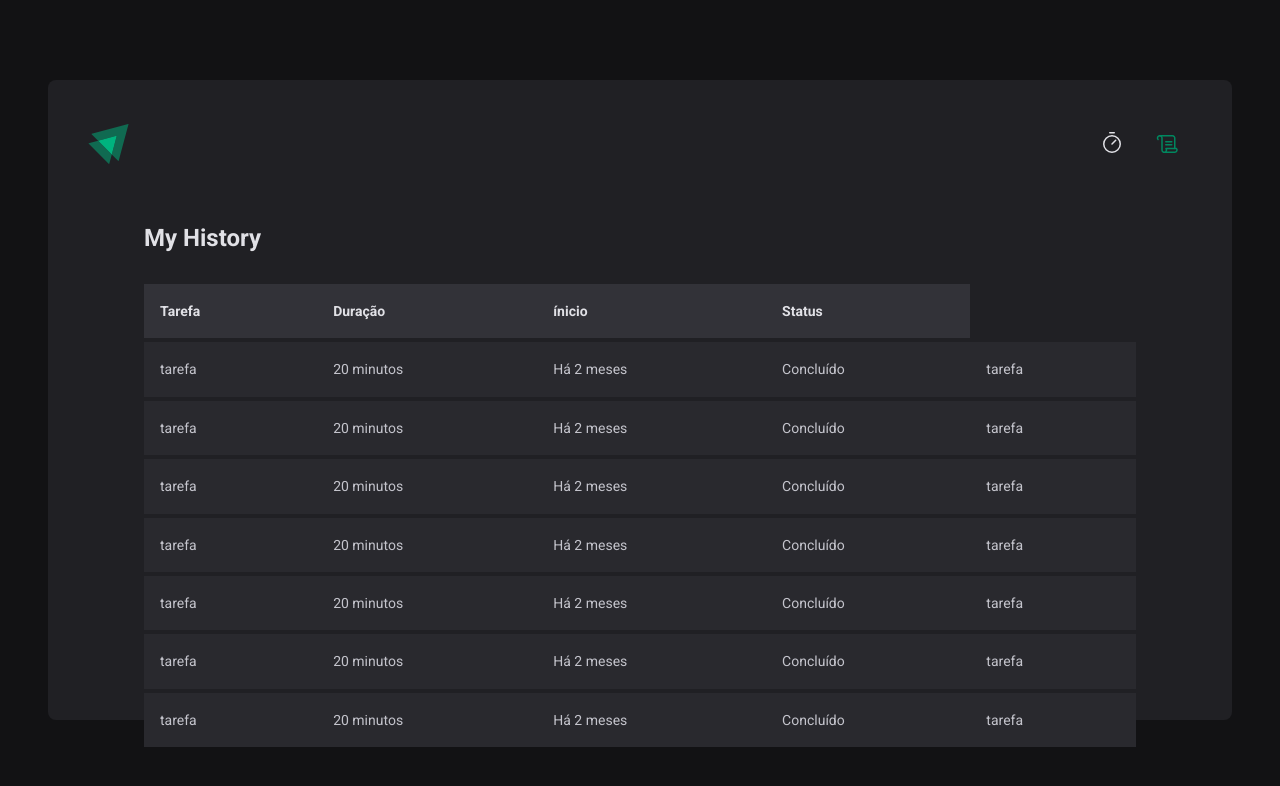
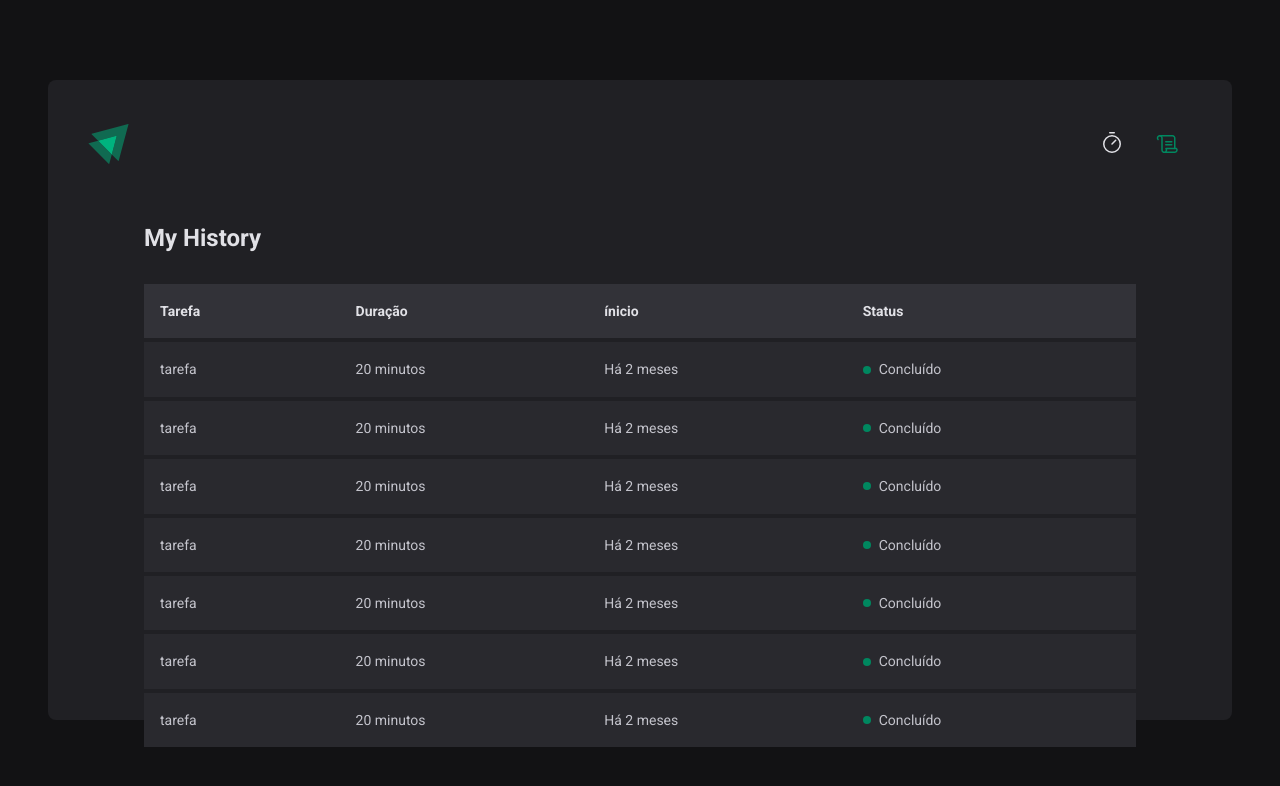
Before and after one commit to ArthurFilho/Pomodoro-Timer, a React (Vite) app: page /history in a window 1280 px wide. Shown: the top 786 px of the page. Built offline with nearby package versions, Linux system fonts and the light colour scheme; a web font is replaced by a local one.

Commit message:
React Hook Form test

```diff
--- a/package.json
+++ b/package.json
@@ -13,6 +13,7 @@
     "phosphor-react": "^1.4.1",
     "react": "^18.2.0",
     "react-dom": "^18.2.0",
+    "react-hook-form": "^7.34.2",
     "react-router-dom": "^6.3.0",
     "styled-components": "^5.3.5"
   },
--- a/src/pages/History/index.tsx
+++ b/src/pages/History/index.tsx
@@ -1,4 +1,4 @@
-import { HistoryContainer, HistoryList } from './style'
+import { HistoryContainer, HistoryList, Status } from './style'
 
 export function History() {
   return (
@@ -18,56 +18,63 @@ export function History() {
               <td>tarefa</td>
               <td>20 minutos</td>
               <td>Há 2 meses</td>
-              <td>Concluído</td>
-              <td>tarefa</td>
+              <td>
+                <Status statusColor="green">Concluído</Status>
+              </td>
             </tr>
 
             <tr>
               <td>tarefa</td>
               <td>20 minutos</td>
               <td>Há 2 meses</td>
-              <td>Concluído</td>
-              <td>tarefa</td>
+              <td>
+                <Status statusColor="green">Concluído</Status>
+              </td>
             </tr>
 
             <tr>
               <td>tarefa</td>
               <td>20 minutos</td>
               <td>Há 2 meses</td>
-              <td>Concluído</td>
-              <td>tarefa</td>
+              <td>
+                <Status statusColor="green">Concluído</Status>
+              </td>
             </tr>
 
             <tr>
               <td>tarefa</td>
               <td>20 minutos</td>
               <td>Há 2 meses</td>
-              <td>Concluído</td>
-              <td>tarefa</td>
+              <td>
+                <Status statusColor="green">Concluído</Status>
+              </td>
             </tr>
 
             <tr>
               <td>tarefa</td>
               <td>20 minutos</td>
               <td>Há 2 meses</td>
-              <td>Concluído</td>
-              <td>tarefa</td>
+              <td>
+                <Status statusColor="green">Concluído</Status>
+              </td>
             </tr>
 
             <tr>
               <td>tarefa</td>
               <td>20 minutos</td>
               <td>Há 2 meses</td>
-              <td>Concluído</td>
-              <td>tarefa</td>
+              <td>
+                <Status statusColor="green">Concluído</Status>
+              </td>
             </tr>
 
             <tr>
               <td>tarefa</td>
               <td>20 minutos</td>
               <td>Há 2 meses</td>
-              <td>Concluído</td>
-              <td>tarefa</td>
+              <td>
+                <Status statusColor="green">Concluído</Status>
+              </td>
             </tr>
           </tbody>
         </table>
--- a/src/pages/History/style.ts
+++ b/src/pages/History/style.ts
@@ -58,3 +58,26 @@ export const HistoryList = styled.div`
     }
   }
 `
+const STATUS_COLORS = {
+  yellow: 'yellow-500',
+  green: 'green-500',
+  red: 'red-500',
+} as const
+
+interface StatusProps {
+  statusColor: keyof typeof STATUS_COLORS
+}
+
+export const Status = styled.span<StatusProps>`
+  display: flex;
+  align-items: center;
+  gap: 0.5rem;
+
+  &::before {
+    content: '';
+    width: 0.5rem;
+    height: 0.5rem;
+    border-radius: 9999px;
+    background: ${(props) => props.theme[STATUS_COLORS[props.statusColor]]};
+  }
+`
--- a/src/pages/Home/index.tsx
+++ b/src/pages/Home/index.tsx
@@ -1,4 +1,5 @@
 import { Play } from 'phosphor-react'
+import { useForm } from 'react-hook-form'
 
 import {
   CountdownContainer,
@@ -11,15 +12,25 @@ import {
 } from './style'
 
 export function Home() {
+  const { register, handleSubmit, watch } = useForm()
+
+  function handleCreateNewCycle(data: any) {
+    console.log(data)
+  }
+
+  const task = watch('task')
+  const isSubmitDisabled = !task
+
   return (
     <HomeContainer>
-      <form>
+      <form onSubmit={handleSubmit(handleCreateNewCycle)}>
         <FormContainer>
           <label htmlFor="task">Vou trabalhar em</label>
           <TaskInput
             id="task"
             list="task-suggestions"
             placeholder="Dê um nome para o seu projeto"
+            {...register('task')}
           />
 
           <datalist id="task-suggestions">
@@ -38,6 +49,7 @@ export function Home() {
             step={5}
             min={5}
             max={60}
+            {...register('MinutesAmount')}
           />
 
           <span>minutos.</span>
@@ -51,7 +63,7 @@ export function Home() {
           <span>0</span>
         </CountdownContainer>
 
-        <StartCountdownButton disabled type="submit">
+        <StartCountdownButton disabled={isSubmitDisabled} type="submit">
           <Play size={24} />
           Começar
         </StartCountdownButton>
```
Also changed, not shown: 1 other file (tests, documents, lock files or other folders).
